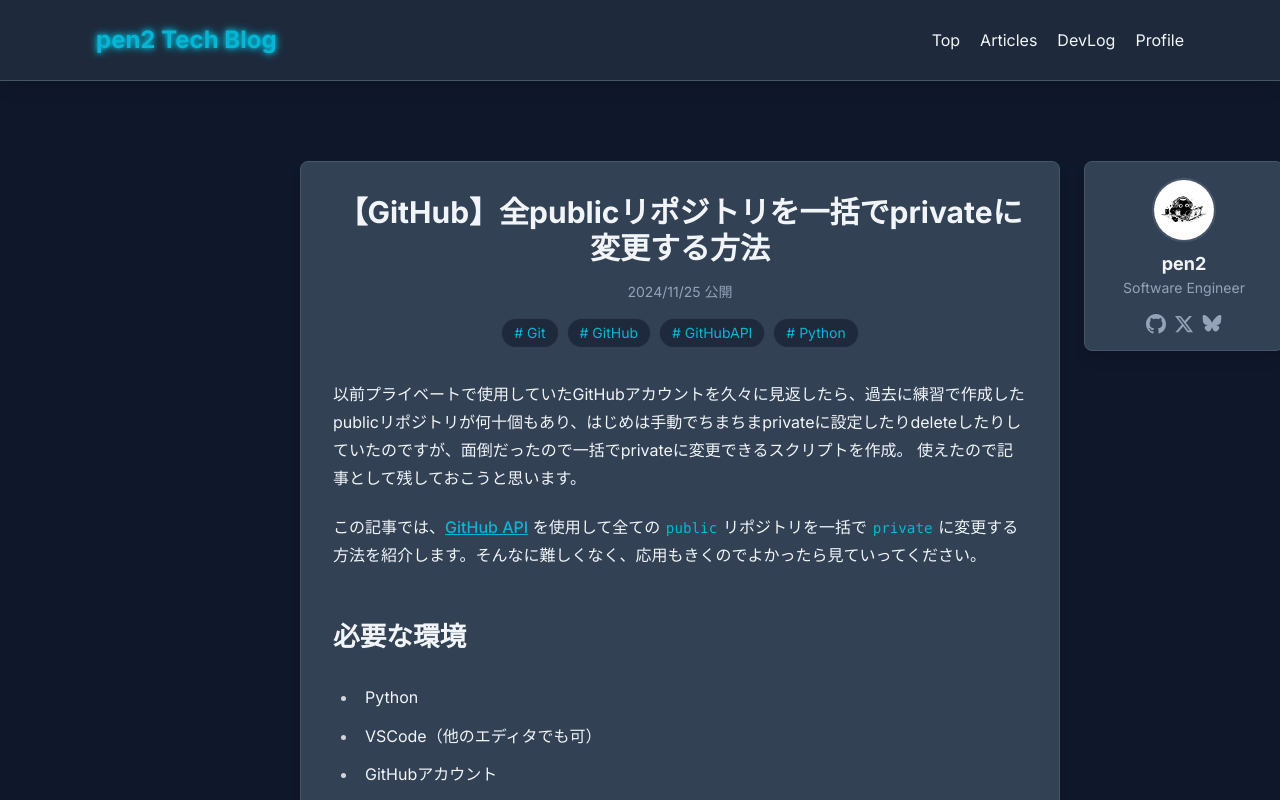
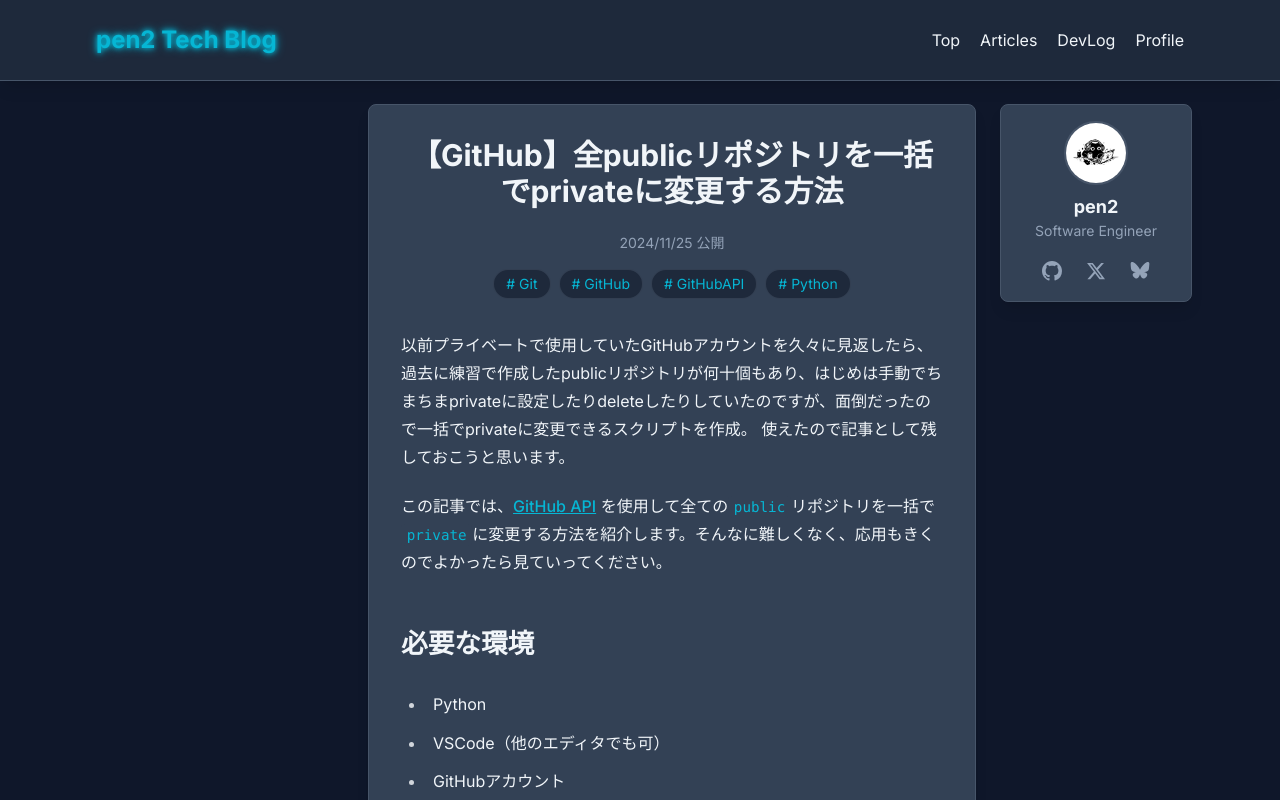
Before and after one commit to n-haruhi/my-tech-blog, a Next.js app: page /posts/eighteenth-post in a window 1280 px wide. Shown: the top 800 px of the page. Built offline with nearby package versions, Linux system fonts and the light colour scheme.

Commit message:
improve: responsive design for post

```diff
--- a/src/app/(main)/posts/[slug]/PostContent.tsx
+++ b/src/app/(main)/posts/[slug]/PostContent.tsx
@@ -11,29 +11,42 @@
 
 export default function PostContent({ post, previousPost, nextPost }: Props) {
   return (
-    <article className="bg-neon-card rounded-lg shadow-lg border border-neon-border p-6 md:p-8">
-      <h1 className="text-2xl md:text-3xl font-bold mb-4 text-center text-neon-text">{post.title}</h1>
-      <div className="mb-8">
-        <div className="text-neon-muted mb-4 text-center text-sm">
+    <article className="bg-neon-card rounded-lg shadow-lg border border-neon-border p-4 sm:p-6 lg:p-8">
+      {/* タイトル */}
+      <header className="mb-6 sm:mb-8">
+        <h1 className="text-xl sm:text-2xl lg:text-3xl font-bold mb-4 sm:mb-6 text-center text-neon-text leading-tight">
+          {post.title}
+        </h1>
+
+        {/* 公開日 */}
+        <div className="text-neon-muted mb-4 text-center text-xs sm:text-sm">
           {`${new Date(post.date).toLocaleDateString("ja-JP")} 公開`}
         </div>
-        <div className="flex flex-wrap gap-2 justify-center">
+
+        {/* タグ */}
+        <div className="flex flex-wrap gap-1.5 sm:gap-2 justify-center">
           {post.tags.map((tag) => (
             <span
               key={tag}
-              className="bg-neon-slate text-neon-cyan text-sm px-3 py-1 rounded-full border border-neon-border/50"
+              className="bg-neon-slate text-neon-cyan text-xs sm:text-sm px-2 sm:px-3 py-1 rounded-full border border-neon-border/50"
             >
               # {tag}
             </span>
           ))}
         </div>
-      </div>
-      <div className="prose prose-lg max-w-none">
-        <Markdown content={post.content} />
+      </header>
+
+      {/* メインコンテンツ */}
+      <div className="prose prose-sm sm:prose-base lg:prose-lg max-w-none prose-invert">
+        <div className="text-neon-text leading-relaxed">
+          <Markdown content={post.content} />
+        </div>
       </div>
 
       {/* ナビゲーション */}
-      <PostNavigation previous={previousPost} next={nextPost} />
+      <div className="mt-8 sm:mt-12">
+        <PostNavigation previous={previousPost} next={nextPost} />
+      </div>
     </article>
   )
 }
--- a/src/app/(main)/posts/[slug]/layout.tsx
+++ b/src/app/(main)/posts/[slug]/layout.tsx
@@ -1,3 +1,5 @@
+"use client"
+import { useState } from 'react'
 import TableOfContents from '@/components/TableOfContents'
 import ProfileSidebar from '@/components/ProfileSidebar'
 
@@ -6,23 +8,44 @@
 }: {
   children: React.ReactNode
 }) {
+  const [showToc, setShowToc] = useState(false)
+
   return (
-    <div className="w-full">
-      <div className="max-w-[1440px] mx-auto px-4">
-        <div className="flex flex-col md:flex-row justify-center gap-6">
-          {/* 左サイドバー (目次) - モバイルでは非表示 */}
-          <aside className="hidden md:block w-[280px] py-8 sticky top-0 h-fit shrink-0">
-            <TableOfContents />
+    <div className="fixed inset-0 top-16 sm:top-20 bg-neon-dark overflow-y-auto">
+      <div className="max-w-6xl mx-auto px-3 sm:px-4 lg:px-6 min-h-full">
+        {/* タブレット・モバイル用目次 */}
+        <div className="lg:hidden mb-4 pt-4">
+          <TableOfContents
+            onItemClick={() => setShowToc(false)}
+            collapsible={true}
+            isOpen={showToc}
+            onToggle={() => setShowToc(!showToc)}
+          />
+        </div>
+
+        <div className="flex flex-col lg:flex-row gap-4 lg:gap-6 py-4 lg:py-6">
+          {/* 左サイドバー (目次) - デスクトップのみ */}
+          <aside className="hidden lg:block lg:w-64">
+            <div className="sticky top-4">
+              <TableOfContents />
+            </div>
           </aside>
 
           {/* メインコンテンツ */}
-          <main className="w-full md:w-[760px] py-8 shrink-0">
+          <main className="flex-1 min-w-0">
             {children}
+
+            {/* タブレット・モバイル用プロフィール (記事下) */}
+            <div className="lg:hidden mt-8">
+              <ProfileSidebar alignLeft={true} />
+            </div>
           </main>
 
-          {/* 右サイドバー (プロフィール) - モバイルとタブレットでは非表示 */}
-          <aside className="hidden lg:block w-[200px] py-8 sticky top-0 h-fit shrink-0">
-            <ProfileSidebar />
+          {/* 右サイドバー (プロフィール) - デスクトップのみ */}
+          <aside className="hidden lg:block w-48">
+            <div className="sticky top-4">
+              <ProfileSidebar />
+            </div>
           </aside>
         </div>
       </div>
--- a/src/components/ProfileSidebar.tsx
+++ b/src/components/ProfileSidebar.tsx
@@ -1,38 +1,43 @@
 import Image from "next/image"
 
-export default function ProfileSidebar() {
+interface ProfileSidebarProps {
+  alignLeft?: boolean
+}
+
+export default function ProfileSidebar({ alignLeft = false }: ProfileSidebarProps) {
   return (
-    <aside className="w-[200px] shrink-0">
-      <div className="bg-neon-card rounded-lg shadow-lg border border-neon-border p-4">
+    <aside className="w-full">
+      <div className="bg-neon-card rounded-lg shadow-lg border border-neon-border p-3 sm:p-4">
         {/* アイコンと名前 */}
-        <div className="flex flex-col items-center mb-4">
+        <div className={`flex flex-col ${alignLeft ? 'items-start' : 'items-center'} mb-3 sm:mb-4`}>
           <Image
             src="/images/profile/avatar2.jpg"
             alt="pen2"
             width={64}
             height={64}
-            className="w-16 h-16 rounded-full object-cover mb-2 border-2 border-neon-border"
+            className="w-12 h-12 sm:w-16 sm:h-16 rounded-full object-cover mb-2 border-2 border-neon-border"
           />
-          <div className="text-center">
+          <div className={alignLeft ? 'text-left' : 'text-center'}>
             <a
               href="/about"
-              className="text-neon-text hover:text-neon-cyan font-bold text-lg transition-colors duration-300"
+              className="text-neon-text hover:text-neon-cyan font-bold text-base sm:text-lg transition-colors duration-300"
             >
               pen2
             </a>
-            <p className="text-sm text-neon-muted">Software Engineer</p>
+            <p className="text-xs sm:text-sm text-neon-muted">Software Engineer</p>
           </div>
         </div>
 
         {/* SNSリンク */}
-        <div className="flex justify-center gap-2">
+        <div className={`flex ${alignLeft ? 'justify-start' : 'justify-center'} gap-3 sm:gap-4`}>
           <a
             href="https://github.com/n-haruhi"
             target="_blank"
             rel="noopener noreferrer"
-            className="text-neon-muted hover:text-neon-cyan transition-colors duration-300"
+            className="text-neon-muted hover:text-neon-cyan transition-colors duration-300 p-1"
+            aria-label="GitHub"
           >
-            <svg className="w-5 h-5" fill="currentColor" viewBox="0 0 24 24">
+            <svg className="w-4 h-4 sm:w-5 sm:h-5" fill="currentColor" viewBox="0 0 24 24">
               <path d="M12 0C5.37 0 0 5.37 0 12c0 5.31 3.435 9.795 8.205 11.385.6.105.825-.255.825-.57 0-.285-.015-1.23-.015-2.235-3.015.555-3.795-.735-4.035-1.41-.135-.345-.72-1.41-1.23-1.695-.42-.225-1.02-.78-.015-.795.945-.015 1.62.87 1.845 1.23 1.08 1.815 2.805 1.305 3.495.99.105-.78.42-1.305.765-1.605-2.67-.3-5.46-1.335-5.46-5.925 0-1.305.465-2.385 1.23-3.225-.12-.3-.54-1.53.12-3.18 0 0 1.005-.315 3.3 1.23.96-.27 1.98-.405 3-.405s2.04.135 3 .405c2.295-1.56 3.3-1.23 3.3-1.23.66 1.65.24 2.88.12 3.18.765.84 1.23 1.905 1.23 3.225 0 4.605-2.805 5.625-5.475 5.925.435.375.81 1.095.81 2.22 0 1.605-.015 2.895-.015 3.3 0 .315.225.69.825.57A12.02 12.02 0 0024 12c0-6.63-5.37-12-12-12z" />
             </svg>
           </a>
@@ -40,9 +45,10 @@
             href="https://x.com/n_haru2"
             target="_blank"
             rel="noopener noreferrer"
-            className="text-neon-muted hover:text-neon-cyan transition-colors duration-300"
+            className="text-neon-muted hover:text-neon-cyan transition-colors duration-300 p-1"
+            aria-label="Twitter/X"
           >
-            <svg className="w-5 h-5" fill="currentColor" viewBox="0 0 24 24">
+            <svg className="w-4 h-4 sm:w-5 sm:h-5" fill="currentColor" viewBox="0 0 24 24">
               <path d="M18.244 2.25h3.308l-7.227 8.26 8.502 11.24H16.17l-5.214-6.817L4.99 21.75H1.68l7.73-8.835L1.254 2.25H8.08l4.713 6.231zm-1.161 17.52h1.833L7.084 4.126H5.117z" />
             </svg>
           </a>
@@ -50,9 +56,10 @@
             href="https://bsky.app/profile/nhr2.bsky.social"
             target="_blank"
             rel="noopener noreferrer"
-            className="text-neon-muted hover:text-neon-cyan transition-colors duration-300"
+            className="text-neon-muted hover:text-neon-cyan transition-colors duration-300 p-1"
+            aria-label="Bluesky"
           >
-            <svg className="w-5 h-5" fill="currentColor" viewBox="0 -3.268 64 68.414" width="24" height="24">
+            <svg className="w-4 h-4 sm:w-5 sm:h-5" fill="currentColor" viewBox="0 -3.268 64 68.414" width="24" height="24">
               <path d="M13.873 3.805C21.21 9.332 29.103 20.537 32 26.55v15.882c0-.338-.13.044-.41.867-1.512 4.456-7.418 21.847-20.923 7.944-7.111-7.32-3.819-14.64 9.125-16.85-7.405 1.264-15.73-.825-18.014-9.015C1.12 23.022 0 8.51 0 6.55 0-3.268 8.579-.182 13.873 3.805zm36.254 0C42.79 9.332 34.897 20.537 32 26.55v15.882c0-.338.13.044.41.867 1.512 4.456 7.418 21.847 20.923 7.944 7.111-7.32 3.819-14.64-9.125-16.85 7.405 1.264 15.73-.825 18.014-9.015C62.88 23.022 64 8.51 64 6.55c0-9.818-8.578-6.732-13.873-2.745z" />
             </svg>
           </a>
```
Also changed, not shown: src/components/TableOfContents.tsx (+44 -14 lines).
